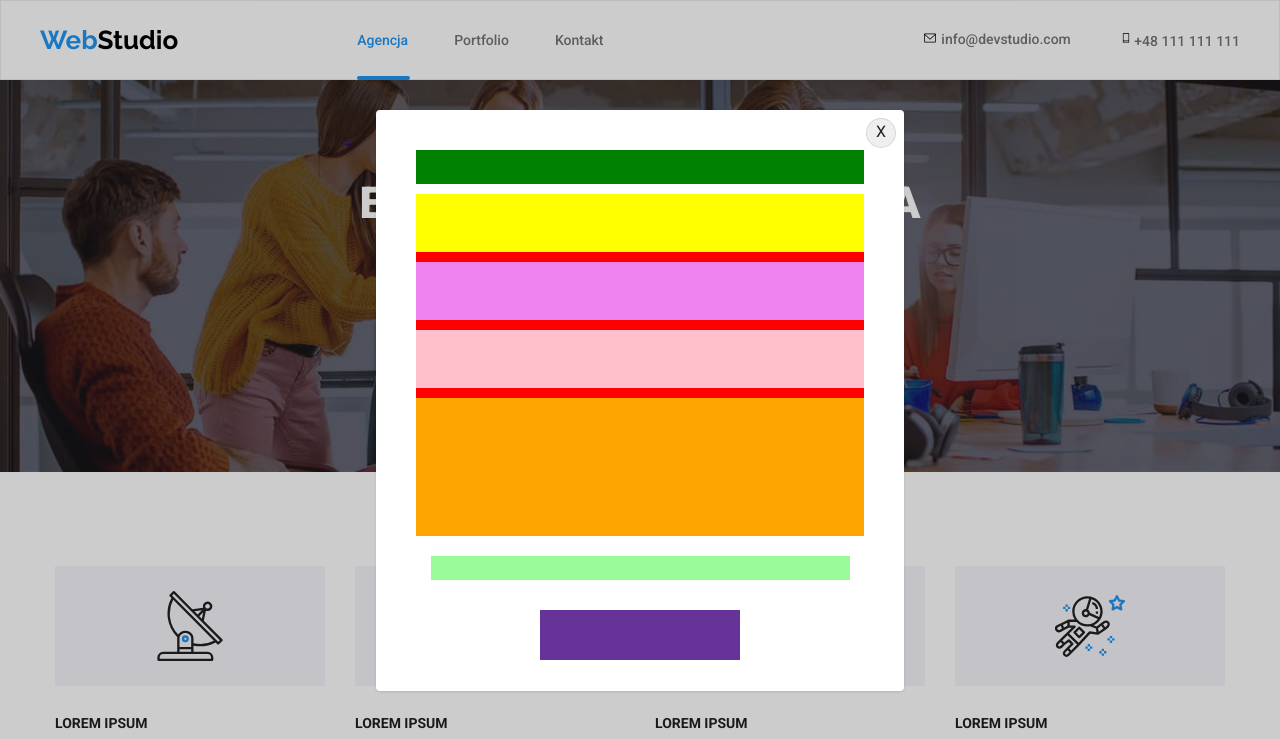
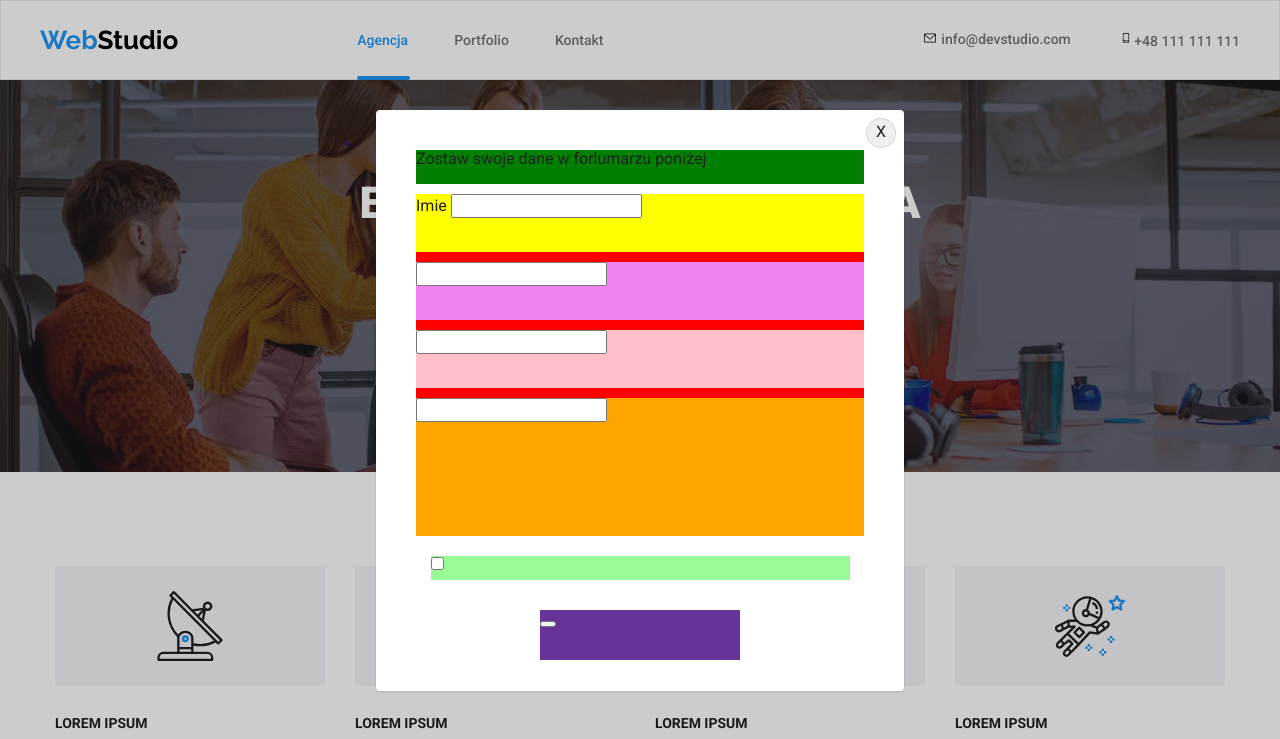
Before and after one commit to MichalKmiecikk/goit-markup-hw-06, a plain HTML site: page index.html in a window 1280 px wide. Both pictures are taken after a click on the button "Zamów usługe". Shown: the top 739 px of the page. Drawn offline with nearby package versions, Linux system fonts and the light colour scheme.

Commit message:
trying to build a form

```diff
--- a/css/styles.css
+++ b/css/styles.css
@@ -1036,7 +1036,7 @@ footer {
   background-color: pink;
   margin-bottom: 10px;
 }
-.form-text {
+.form-textarea {
   width: 448px;
   height: 138px;
   background-color: orange;
--- a/index.html
+++ b/index.html
@@ -423,17 +423,36 @@
     <div class="backdrop is-hidden" data-modal>
       <div class="modal">
         <button class="close-btn" type="button" data-modal-close>X</button>
-        <div class="form-area">
-          <p class="form-title"></p>
-          <div class="form-position">
-            <div class="form-name"></div>
-            <div class="form-phone"></div>
-            <div class="form-email"></div>
-            <div class="form-text"></div>
-        </div>
-        <div class="form-check"></div>
-        <div class="form-button"></div>
-        </div>
+        <form name="order-form">
+          <div class="form-area">
+            <p class="form-title">Zostaw swoje dane w forlumarzu poniżej</p>
+            <div class="form-position">
+              <div class="form-name">
+                <label for="form-name">Imie</label>
+                <input name="form-name" type="text" id="form-name" />
+              </div>
+              <div class="form-phone">
+                <label for="form-phone"></label>
+                <input name="form-phone" type="phone" id="form-phone" />
+              </div>
+              <div class="form-email">
+                <label for="form-email"></label>
+                <input name="form-email" type="email" id="form-email" />
+              </div>
+              <div class="form-textarea">
+                <label for="form-textarea"></label>
+                <input name="form-textarea" type="phone" id="form-phone" />
+              </div>
+            </div>
+            <div class="form-check">
+              <label for="checkbox"></label>
+              <input name="checkbox" type="checkbox" />
+            </div>
+            <div class="form-button">
+              <button type="submit"></button>
+            </div>
+          </div>
+        </form>
       </div>
     </div>
     <script src="./js/modal.js"></script>
```
